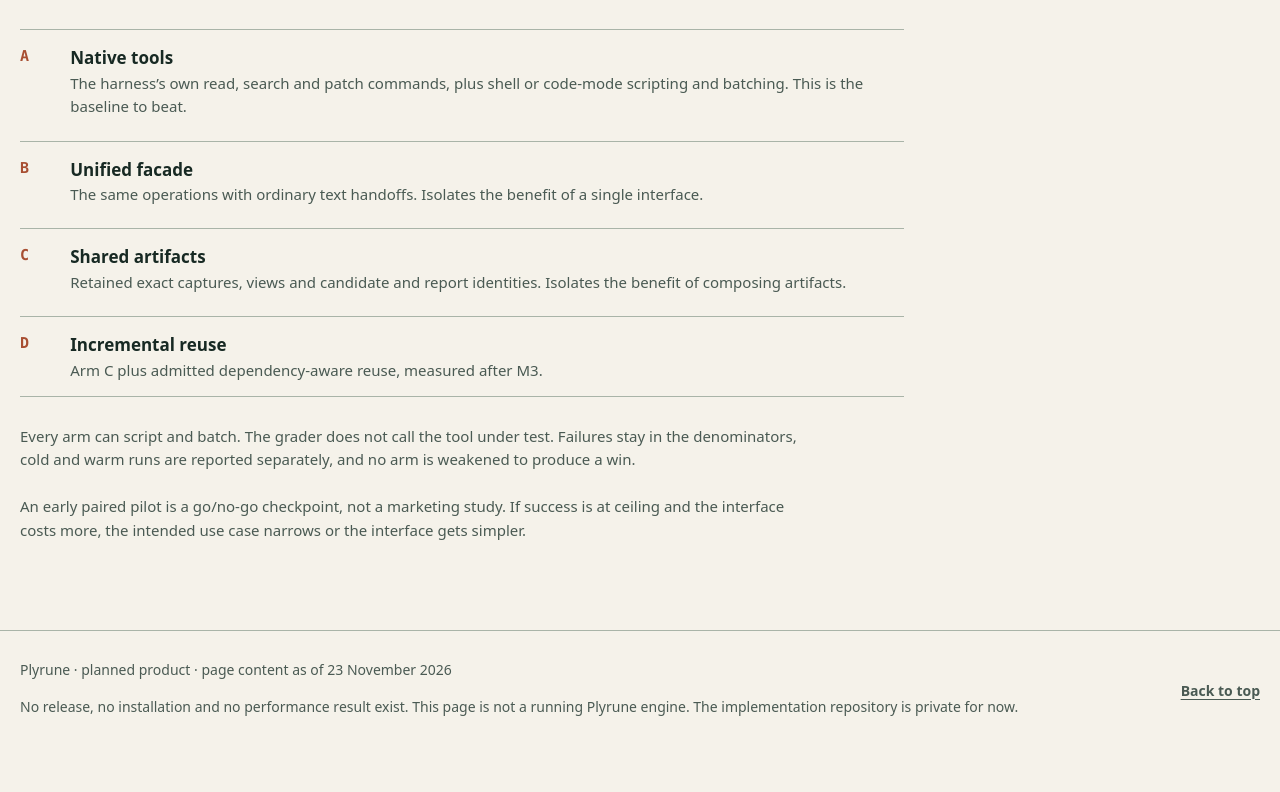
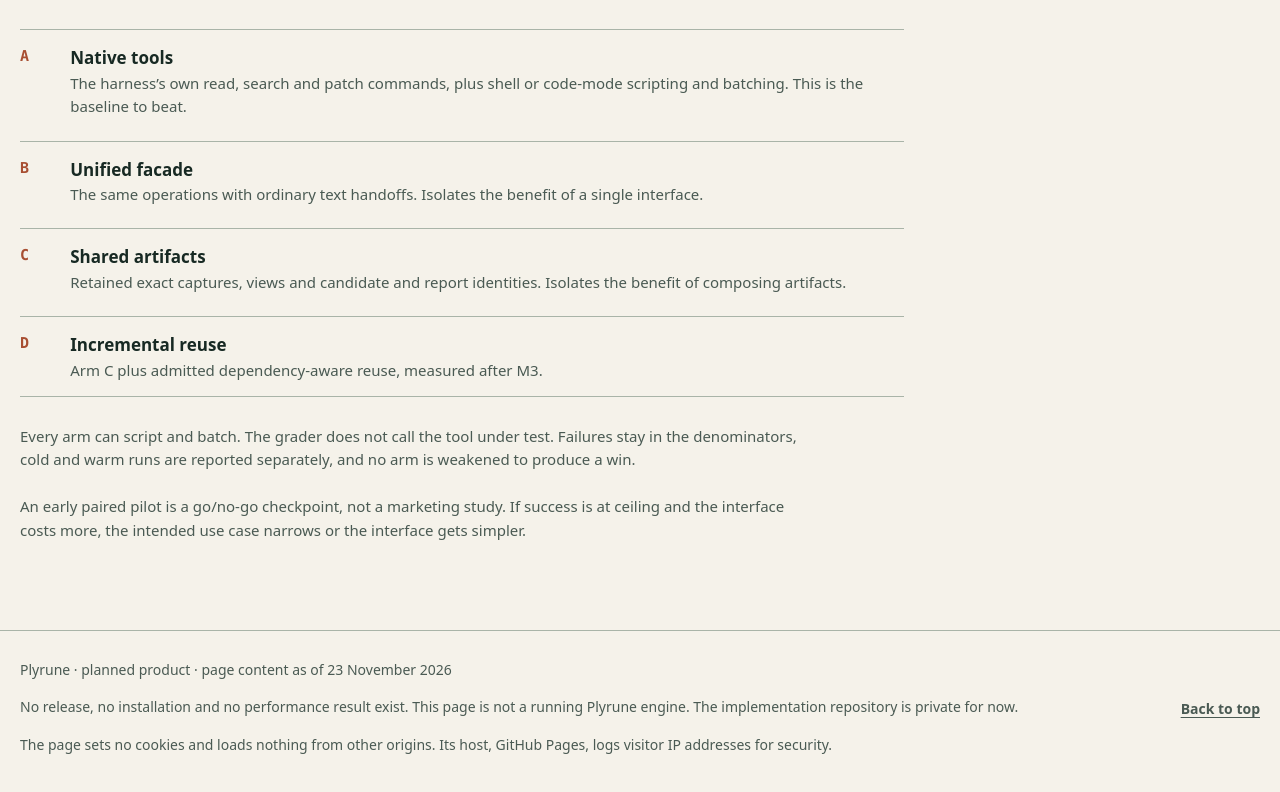
Before and after one commit to plyrune-dev/plyrune, a plain HTML site: page website/index.html in a window 1280 px wide. Shown: the part 6523-7315 px from the top of the page. Drawn offline with Linux system fonts and the light colour scheme.

Commit message:
State the hosting and tracking facts in the site footer
The page sets no cookies and loads nothing from other origins, but its
host does log visitor IP addresses for security. Saying both keeps the
privacy statement complete.

Co-authored-by: OpenCode <noreply@opencode.ai>

```diff
--- a/website/index.html
+++ b/website/index.html
@@ -391,6 +391,7 @@
   <div class="wrap">
     <p>Plyrune · planned product · page content as of 23 November 2026</p>
     <p>No release, no installation and no performance result exist. This page is not a running Plyrune engine. The implementation repository is private for now.</p>
+    <p>The page sets no cookies and loads nothing from other origins. Its host, GitHub Pages, logs visitor IP addresses for security.</p>
     <a class="textlink" href="#top">Back to top</a>
   </div>
 </footer>
--- a/website/styles.css
+++ b/website/styles.css
@@ -586,7 +586,7 @@ a:hover { text-decoration-thickness: 2px; }
 .site-foot .textlink { justify-self: start; }
 @media (min-width: 820px) {
   .site-foot .wrap { grid-template-columns: minmax(0, 1fr) auto; align-items: center; }
-  .site-foot .textlink { grid-column: 2; grid-row: 1 / span 3; }
+  .site-foot .textlink { grid-column: 2; grid-row: 1 / span 4; }
 }
 
 /* ---------- forced colours (Windows High Contrast): links stay distinguishable by underline ---------- */
```
